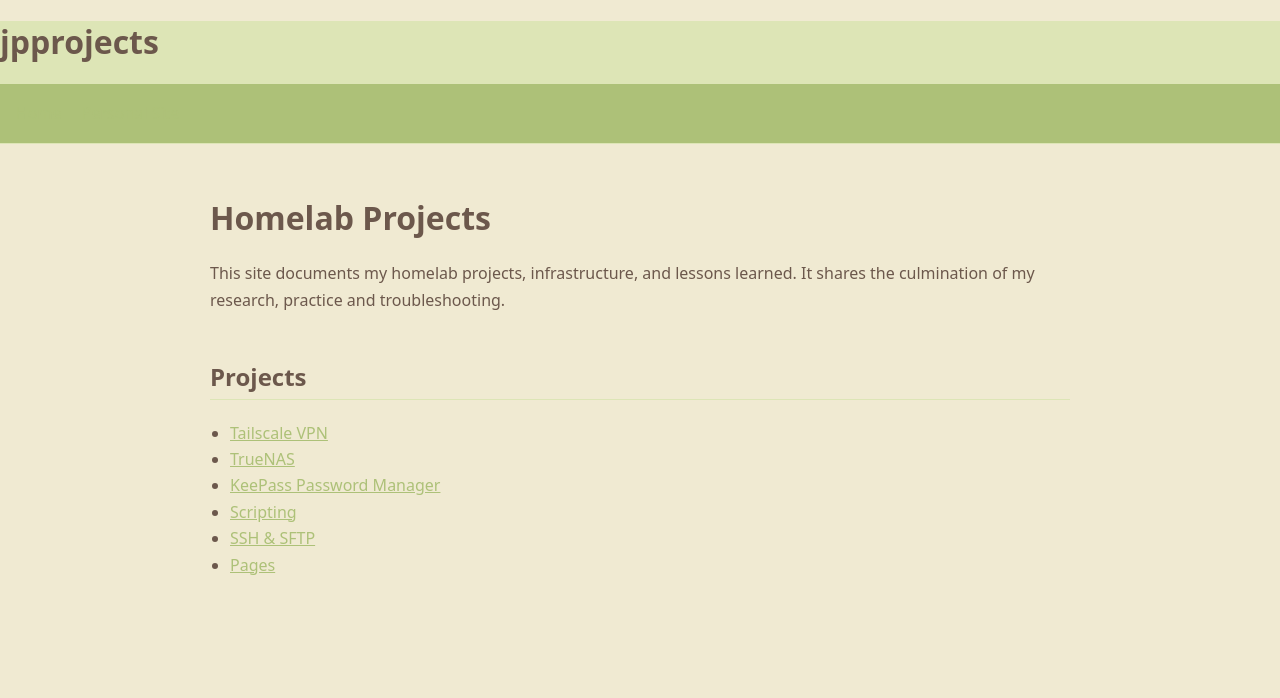
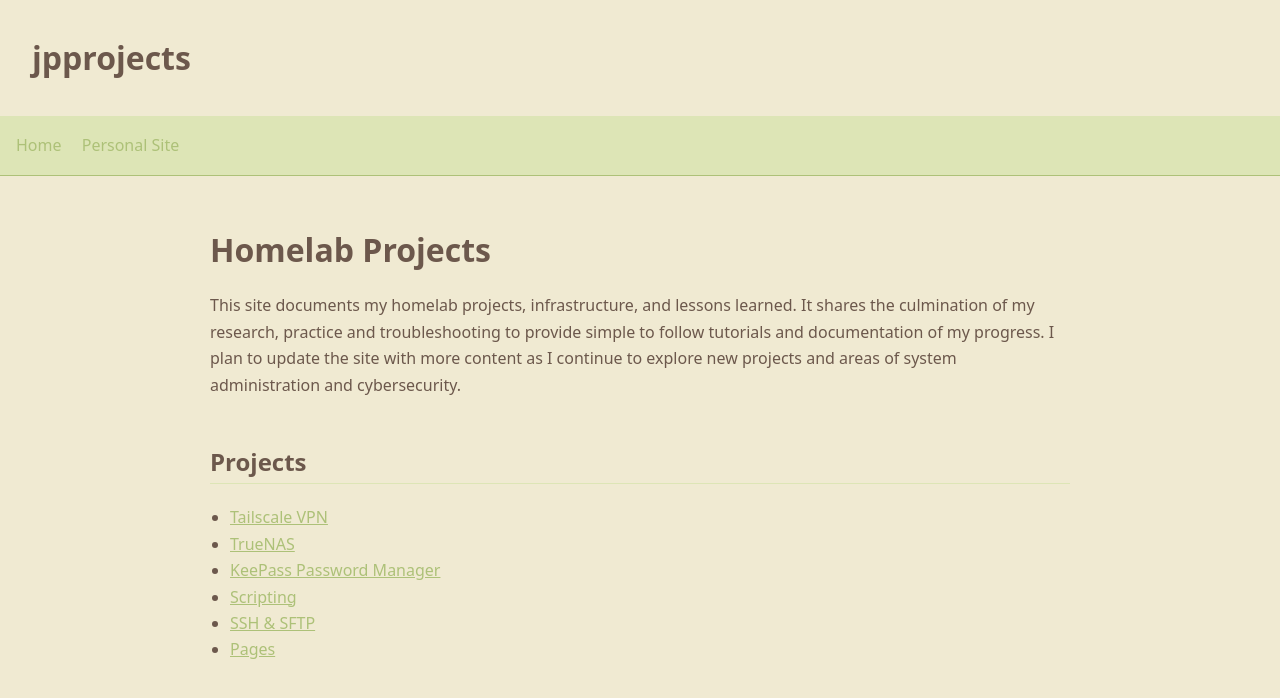
Before and after one commit to jacob-parra/jpprojects, a Jekyll site: the page built from index.md, in a window 1280 px wide. Shown: the top 698 px of the page. Built offline with Jekyll 4.4.1, drawn with Linux system fonts in a browser that asks for light colours.

Commit message:
More styling fixes and some content

```diff
--- a/_layouts/default.html
+++ b/_layouts/default.html
@@ -8,7 +8,7 @@
 </head>
 <body>
   <div class="Default_Header">
-    <h1>jpprojects</h1>
+    <h1 class="title">jpprojects</h1>
     <nav>
       <a href="{{ site.baseurl }}/">Home</a>
       <a href="/insertsite">Personal Site</a>
--- a/assets/style.css
+++ b/assets/style.css
@@ -1,22 +1,11 @@
-/*
+
 
 :root {
-  --bg: #0f172a;
-  --panel: #020617;
-  --text: #e5e7eb;
-  --muted: #9ca3af;
-  --accent: #38bdf8;
-  --border: #1e293b;
-}
-*/
-
-:root {
-  --bg: #f0ead2;
-  --panel: #dde5b6;
-  --muted: #a98467;
-  --text: #6c584c;
-  --border: #dde5b6;
-  --accent: #adc178;
+  --light_tan: #f0ead2;
+  --light_brown: #a98467;
+  --brown: #6c584c;
+  --light_green: #dde5b6;
+  --green: #adc178;
 
 }
 
@@ -28,19 +17,19 @@
 body {
   margin: 0;
   font-family: system-ui, -apple-system, BlinkMacSystemFont, "Segoe UI", Roboto, Ubuntu;
-  background: var(--bg);
-  color: var(--text);
+  background: var(--light_tan);
+  color: var(--brown);
   line-height: 1.65;
 }
 
 nav {
   padding: 1rem;
-  border-bottom: 1px solid var(--border);
-  background: var(--accent)
+  border-bottom: 1px solid var(--green);
+  background: var(--light_green)
 }
 
 nav a {
-  color: var(--accent);
+  color: var(--green);
   margin-right: 1rem;
   text-decoration: none;
   font-weight: 500;
@@ -59,12 +48,12 @@ h1, h2, h3 {
 
 h2 {
   margin-top: 3rem;
-  border-bottom: 1px solid var(--border);
+  border-bottom: 1px solid var(--light_green);
   padding-bottom: 0.4rem;
 }
 
 p {
-  color: var(--text);
+  color: var(--brown);
 }
 
 ul {
@@ -72,15 +61,15 @@ ul {
 }
 
 code {
-  background: var(--bg);
+  background: var(--light_tan);
   padding: 0.2rem 0.4rem;
   border-radius: 4px;
   font-size: 0.9em;
 }
 
 pre {
-  background: var(--bg);
-  border: 1px solid var(--border);
+  background: var(--light_tan);
+  border: 1px solid var(--light_green);
   padding: 1rem;
   border-radius: 8px;
   overflow-x: auto;
@@ -91,28 +80,27 @@ pre code {
 }
 
 a {
-  color: var(--accent)
+  color: var(--green)
 }
 
 a:visited {
-  color: var(--muted);
+  color: var(--light_brown);
 }
 
 .title {
   padding: 1rem;
   padding-left: 2rem;
-  background: var(--accent);
 }
 
 
 
 .info {
-  background: var(--border);
-  border-left: 4px solid var(--accent);
+  background: var(--light_green);
+  border-left: 4px solid var(--green);
   padding: 1rem;
   border-radius: 6px;
 }
 
 .Default_Header {
-  background-color: var(--panel)
+  background-color: var(light_green)
 }
--- a/index.md
+++ b/index.md
@@ -5,7 +5,7 @@ layout: default
 
 # Homelab Projects
 
-This site documents my homelab projects, infrastructure, and lessons learned. It shares the culmination of my research, practice and troubleshooting.
+This site documents my homelab projects, infrastructure, and lessons learned. It shares the culmination of my research, practice and troubleshooting to provide simple to follow tutorials and documentation of my progress. I plan to update the site with more content as I continue to explore new projects and areas of system administration and cybersecurity.
 
 ## Projects
 - [Tailscale VPN](/jpprojects/projects/tailscale)
```
